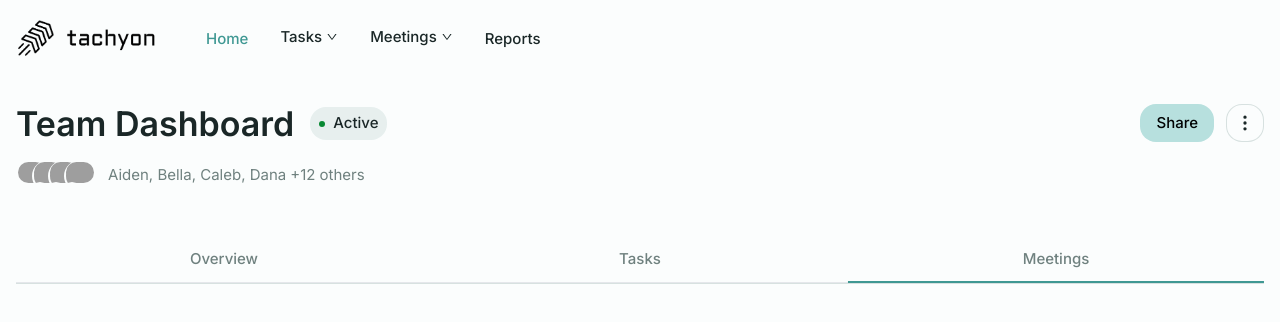
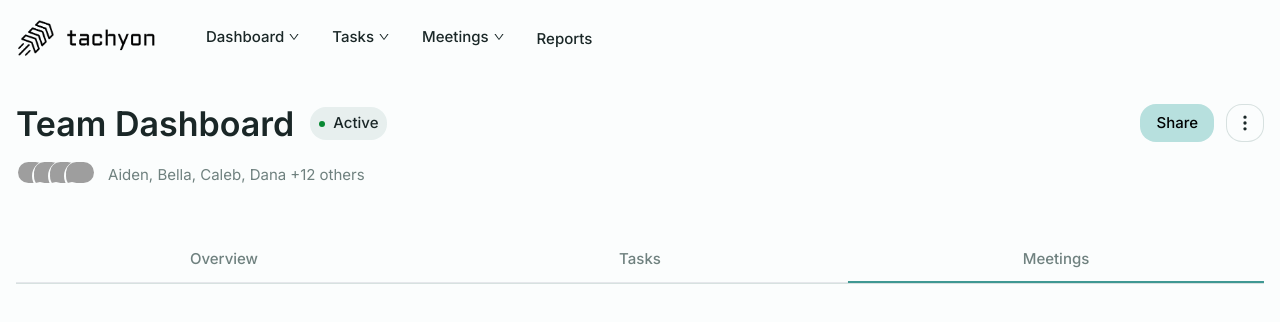
Before and after one commit to albinhasanaj/TRM, a Next.js app: page /dashboard/1 in a window 1280 px wide. Shown: the top 322 px of the page. Built offline with nearby package versions, Linux system fonts and the light colour scheme; grey boxes are pictures that could not be loaded.

Commit message:
Refactor ManagementNavbar component and add Dropdown component

```diff
--- a/components/ManagementNavbar.tsx
+++ b/components/ManagementNavbar.tsx
@@ -14,23 +14,6 @@ const ManagementNavbar = () => {
     const [isMobileMenuOpen, setIsMobileMenuOpen] = useState(false);
     const [openDropdown, setOpenDropdown] = useState<string | null>(null); // Tracks the open dropdown
 
-    const [activeLink, setActiveLink] = useState<string>('home');
-    const pathname = usePathname();
-    useEffect(() => {
-        if (pathname.includes('/tasks')) {
-            setActiveLink('tasks');
-        }
-        if (pathname.includes('/meetings')) {
-            setActiveLink('meetings');
-        }
-        if (pathname.includes('/reports')) {
-            setActiveLink('reports');
-        }
-
-        // Close mobile menu on route change
-        setIsMobileMenuOpen(false);
-    }
-        , [pathname]);
 
     const userLoggedIn = true;
 
@@ -55,6 +38,12 @@ const ManagementNavbar = () => {
         { name: 'Cancel Meeting', href: '/meetings/cancel' }
     ];
 
+    const dashboardLinks = [
+        { name: 'Home', href: '/dashboard' },
+        { name: 'Customize Dashboard', href: '/dashboard/customize' },
+        { name: 'Other Dashboard Link', href: '/dashboard/other' }
+    ]
+
     return (
         <nav className="py-[18px] bg-[#fbfdfd] justify-between items-center flex w-full">
             {/* Left Section: Logo and Links */}
@@ -77,9 +66,12 @@ const ManagementNavbar = () => {
                 {/* Navbar Links (Desktop View) */}
                 <ul className="hidden md:flex items-start gap-6 md:gap-8">
                     <li>
-                        <Link href="/"
-                            className={`text-[#1a2727] text-[15px] font-medium ${activeLink === 'home' ? 'text-[#3f9893]' : ''}`}
-                        >Home</Link>
+                        <Dropdown
+                            title="Dashboard"
+                            links={dashboardLinks}
+                            isOpen={openDropdown === 'dashboard'}
+                            toggleDropdown={() => handleDropdownToggle('dashboard')}
+                        />
                     </li>
                     <li>
                         <Dropdown
@@ -99,7 +91,7 @@ const ManagementNavbar = () => {
                     </li>
                     <li>
                         <Link href="#"
-                            className={`text-[#1a2727] text-[15px] font-medium ${activeLink === 'reports' ? 'text-[#3f9893]' : ''}`}
+                            className={`text-[#1a2727] text-[15px] font-medium`}
                         >Reports</Link>
                     </li>
                 </ul>
@@ -143,9 +135,18 @@ const ManagementNavbar = () => {
                 >
                     <ul className="flex flex-col gap-4">
                         <li>
-                            <Link href="/dashboard"
-                                className={`text-[#1a2727] text-[16px] font-medium ${activeLink === 'home' ? 'text-[#3f9893]' : ''}`}
-                            >Home</Link>
+                            {/* <Link href="/dashboard"
+                                className={`text-[#1a2727] text-[16px] font-medium ${activeLink === 'dashboard' ? 'text-[#3f9893]' : ''}`}
+                            >dashboard</Link>
+                             */}
+
+                            <Dropdown
+                                title="dashboard"
+                                links={dashboardLinks}
+                                isOpen={openDropdown === 'dashboard'}
+                                toggleDropdown={() => handleDropdownToggle('dashboard')}
+                            />
+
                         </li>
                         <li>
                             <Dropdown
@@ -165,7 +166,7 @@ const ManagementNavbar = () => {
                         </li>
                         <li>
                             <Link href="/reports"
-                                className={`text-[#1a2727] text-[16px] font-medium ${activeLink === 'reports' ? 'text-[#3f9893]' : ''}`}
+                                className={`text-[#1a2727] text-[16px] font-medium `}
                             >Reports</Link>
                         </li>
                     </ul>
```
